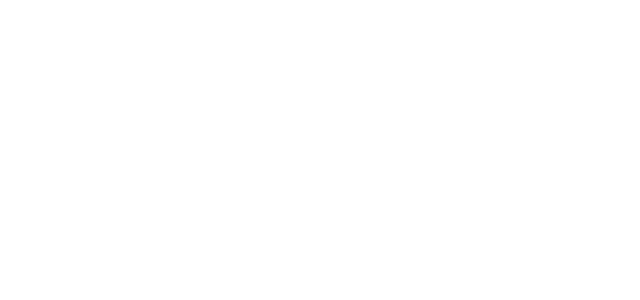
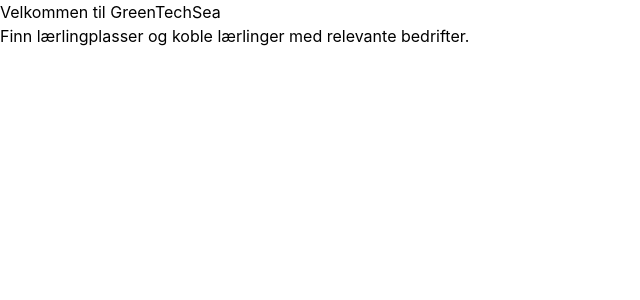
Before and after one commit to TheFrostBunny/GTSL-rlinger, a React (Vite) app in the folder Lærling Match/: page / in a window 1280 px wide. Shown: the top 300 px of the page, without its empty margins (0-640 px from the left). Built offline with nearby package versions, Linux system fonts and the light colour scheme.

Commit message:
lagt til at det fungerer

```diff
--- a/Lærling Match/src/pages/Home.tsx
+++ b/Lærling Match/src/pages/Home.tsx
@@ -2,16 +2,9 @@ export default function Home() {
   return (
     <section>
       <h1>Velkommen til GreenTechSea</h1>
-
       <p>
         Finn lærlingplasser og koble lærlinger med relevante bedrifter.
       </p>
-
-      <div>
-        <a href="/about">Les mer om oss</a>
-        <br />
-        <a href="/login">Logg inn</a>
-      </div>
     </section>
   );
 }
--- a/Lærling Match/src/routes/AppRoutes.tsx
+++ b/Lærling Match/src/routes/AppRoutes.tsx
@@ -1,11 +1,10 @@
-import { Route, Routes } from "react-router";
-import Home from "../pages/Home";
+import { Route, Routes } from "react-router"
+import Home from "../pages/Home"
+
 export default function AppRoutes() {
   return (
     <Routes>
-      <Route element={<></>}>
-        <Route path="/" element={<Home />} />
-      </Route>
+      <Route path="/" element={<Home />} />
     </Routes>
-  );
+  )
 }
```
